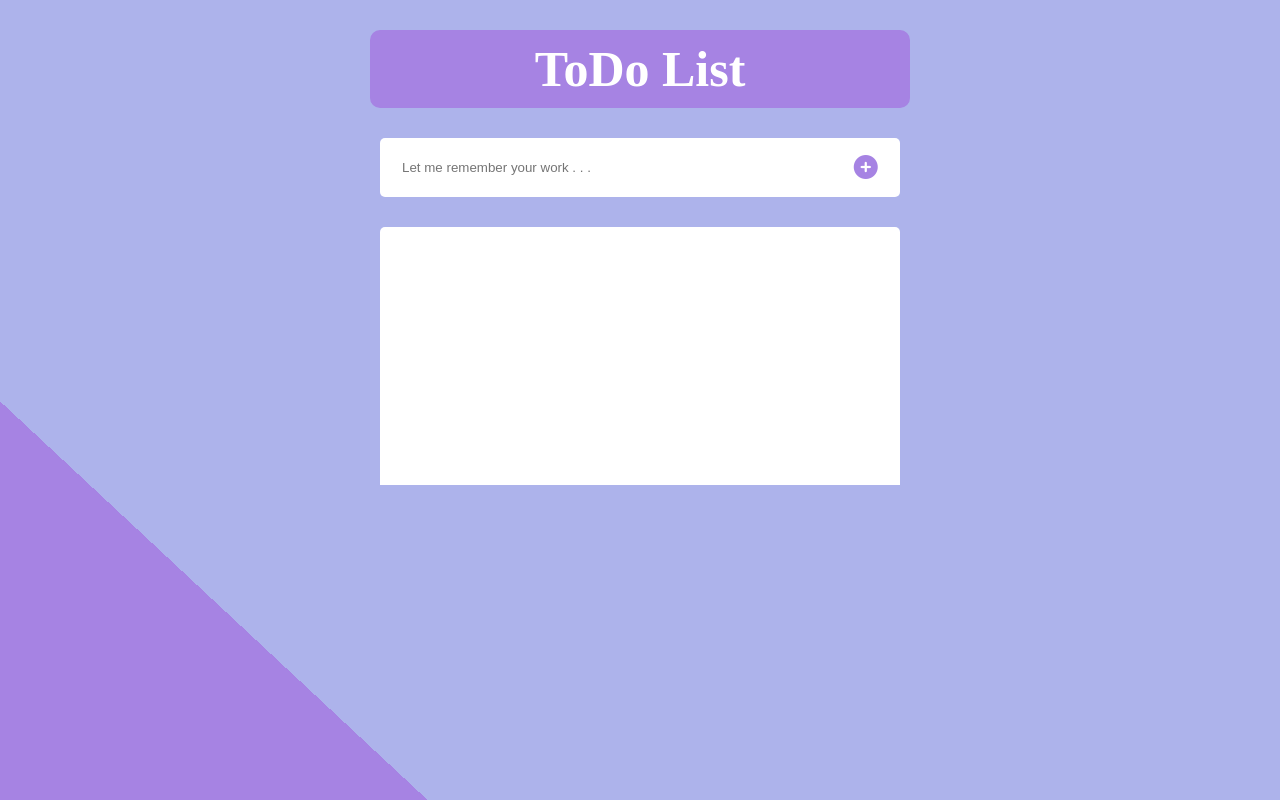
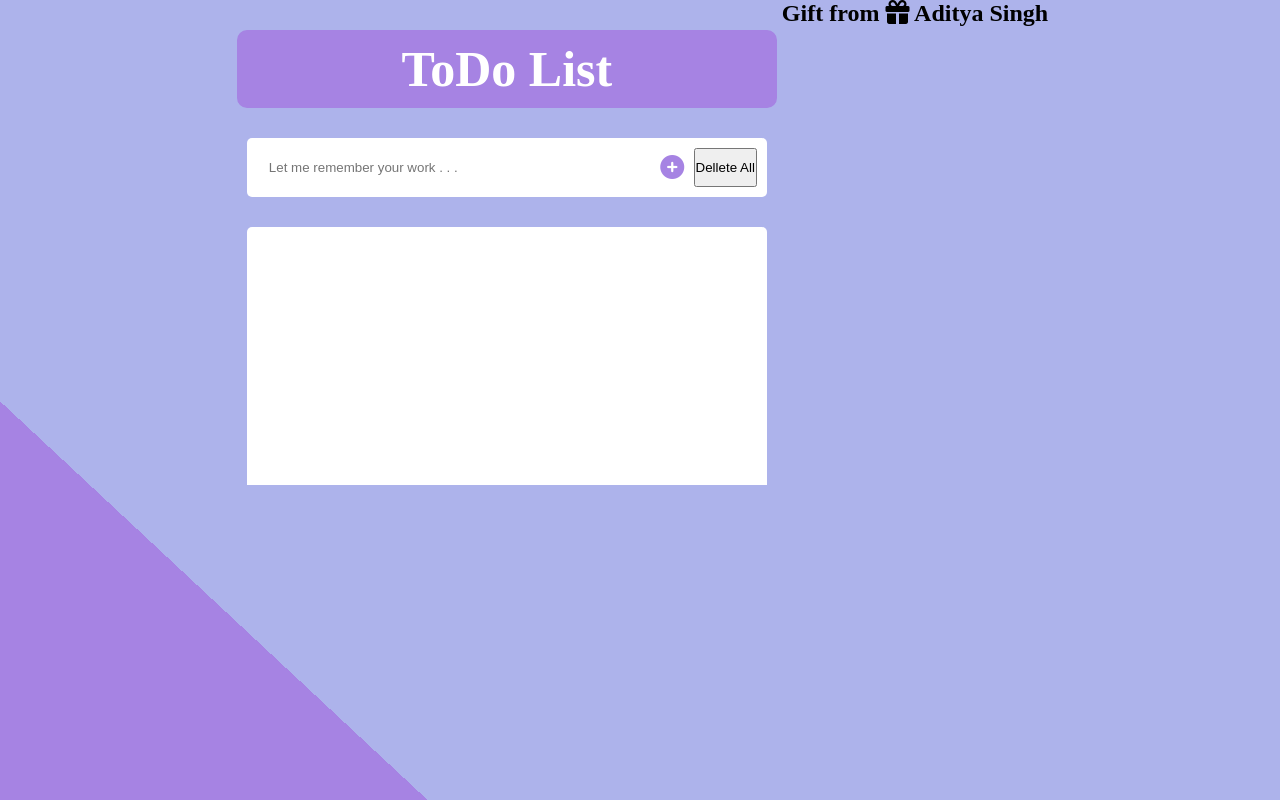
Before and after one commit to codem-adi/todo_list-local_storage, a plain HTML site: page index.html in a window 1280 px wide. Drawn offline with Linux system fonts and the light colour scheme.

Commit message:
Adding all the files of todo list to the repo

```diff
--- a/index.html
+++ b/index.html
@@ -8,7 +8,10 @@
     <meta charset="UTF-8" />
     <meta http-equiv="X-UA-Compatible" content="IE=edge" />
     <meta name="viewport" content="width=device-width, initial-scale=1.0" />
-    <link rel="icon" href="https://play-lh.googleusercontent.com/92xIZAW-mdwucFX1v8kyTXlLVgZfLczHv8XCVOH1tFc0M3cTRI4q9qJLUM96PqCrgWjc">
+    <link
+      rel="icon"
+      href="https://play-lh.googleusercontent.com/92xIZAW-mdwucFX1v8kyTXlLVgZfLczHv8XCVOH1tFc0M3cTRI4q9qJLUM96PqCrgWjc"
+    />
     <script
       src="https://kit.fontawesome.com/4ec7e87558.js"
       crossorigin="anonymous"
@@ -23,7 +26,10 @@
   </head>
   <body>
     <div id="mainBox">
-      <h1 class="heading" id="myId">ToDo List</h1>
+      <h1 class="heading" id="myId">
+        To<span>Do</span>
+        List
+      </h1>
       <div class="list">
         <div class="inputs">
           <input
@@ -31,12 +37,17 @@
             id="fetchedData"
             placeholder="Let me remember your work . . ."
           />
-          <button id="addBtn" onclick="addToList()">
+          <button id="addBtn" onClick="addToList()">
             <i class="fa-solid fa-circle-plus"></i>
           </button>
+          <button class="deleteAll" onClick="deleteAll()">Dellete All</button>
         </div>
+
         <ul class="myUL" id="Box"></ul>
       </div>
     </div>
+    <section>
+      <h1>Gift from <i class="fa-solid fa-gift"></i> Aditya Singh</h1>
+    </section>
   </body>
 </html>
```
